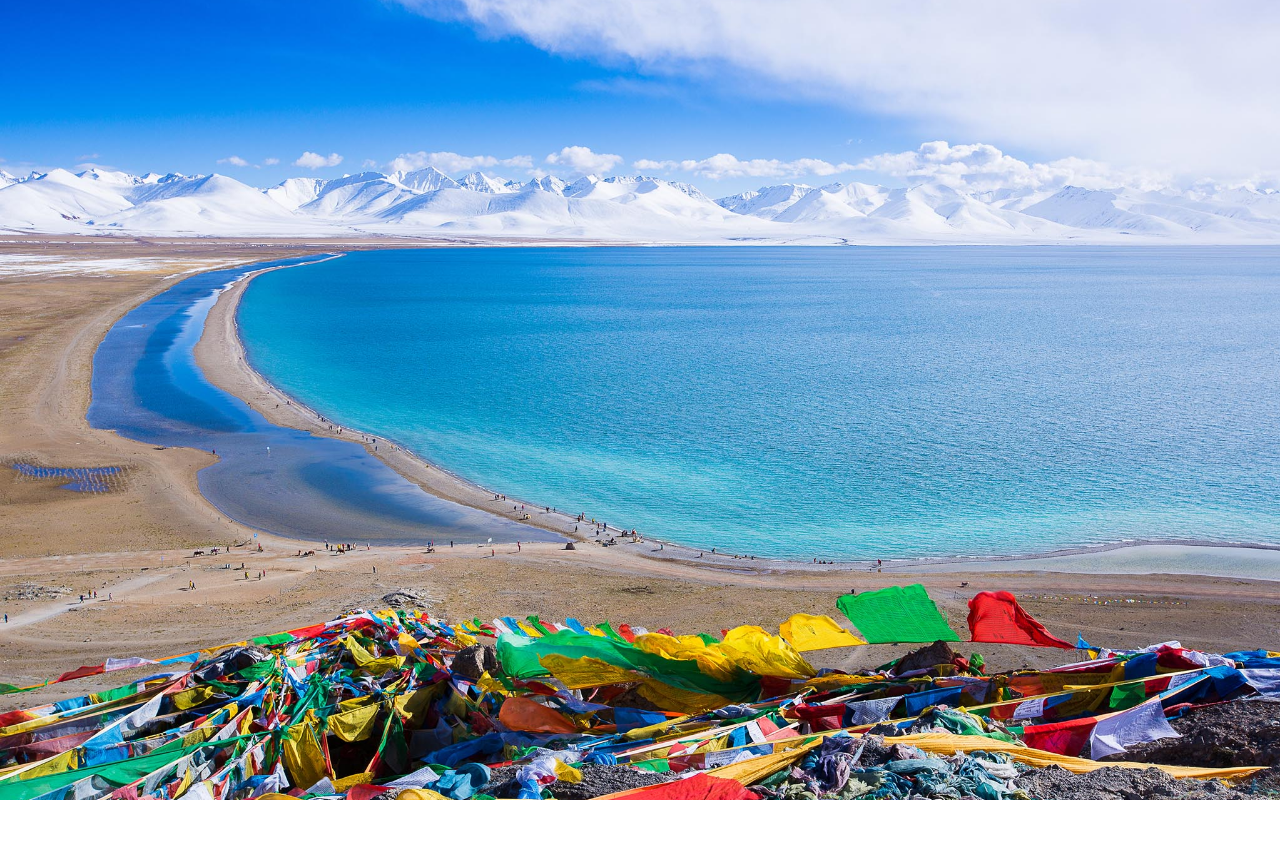
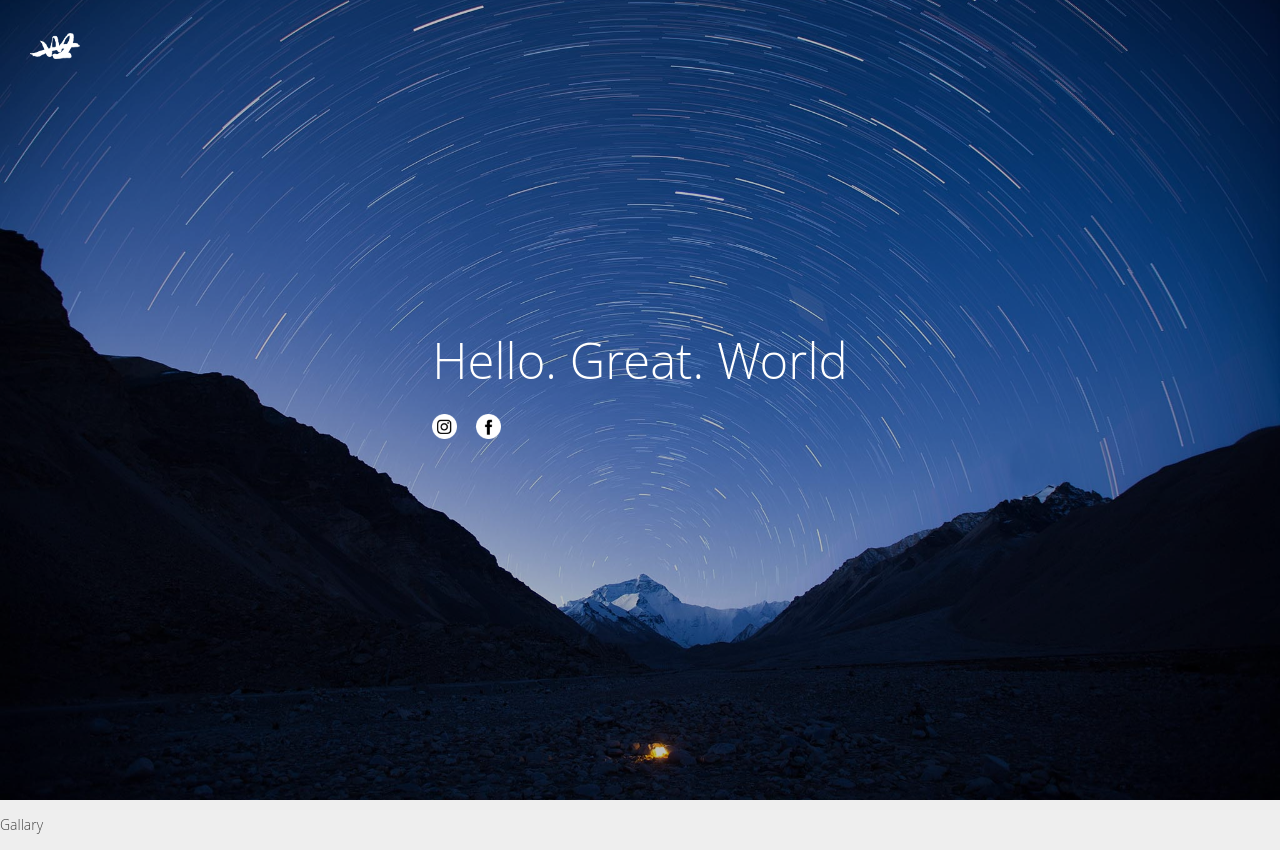
Before and after one commit to chensiding/Works, a plain HTML site: page index.html in a window 1280 px wide. Before the commit the page ends 800 px from the top, so only its background shows below. Drawn offline with nearby package versions, Linux system fonts and the light colour scheme.

Commit message:
Add icons

```diff
--- a/index.html
+++ b/index.html
@@ -7,12 +7,54 @@
         <script src="https://code.jquery.com/jquery-2.0.0.js"></script>
         <script src="js/uikit.min.js"></script>
         <script src="js/components/slideshow.min.js"></script>
+        <style>
+          body {
+            line-height: 50px;
+            font-weight: lighter;
+            color:#fff;
+            font-family: "Open Sans","Helvetica Neue",Helvetica,Arial,sans-serif;
+          }
+          a {
+            margin-right: 15px;
+            cursor: pointer;
+          }
+        </style>
     </head>
     <body>
       <div>
-        <ul class="uk-slideshow uk-slideshow-fullscreen" data-uk-slideshow="{autoplay:true, autoplayInterval:5000}">
+        <ul class="uk-slideshow uk-slideshow-fullscreen" data-uk-slideshow="{autoplay:true, autoplayInterval:7000}">
+          <li><img width="100%" height="100%" src="img/bg-0.jpg"></li>
           <li><img width="100%" height="100%" src="img/bg-1.jpg"></li>
+          <li><img width="100%" height="100%" src="img/bg-2.jpg"></li>
+          <li><img width="100%" height="100%" src="img/bg-3.jpg"></li>
+          <li><img width="100%" height="100%" src="img/bg-4.jpg"></li>
         </ul>
+        <div class="uk-position-cover" style="background-color:#000; opacity:0.25">
+        </div>
       </div>
+      <nav class="uk-navbar">
+        <ul class="uk-navbar-nav uk-hidden-small">
+          <li>Gallary</li>
+          <li></li>
+        </ul>
+        <a href="#my-id" class="uk-navbar-toggle uk-visible-small" data-uk-offcanvas></a>
+      </nav>
+      <div style="position:absolute; left:30px; top:20px;">
+        <img width="50px" src="img/shi.png"></img>
+      </div>
+      <div class="uk-position-cover uk-flex uk-flex-center uk-flex-middle" style="margin-bottom:0px">
+        <div uk-responsive-width	>
+          <p style="font-size:350%; ">Hello. Great. World</p>
+          <p style="uk-container-center">
+              <a href="https://www.instagram.com/hello_great_world/">
+                <img width="25px" src="img/ins_icon.png"></img>
+              </a>
+              <a href="https://www.bing.com">
+                <img width="25px" src="img/fb_icon.png"></img>
+              </a>
+          </p>
+        </div>
+      </div>
+
     </body>
 </html>
```
Also changed, not shown: img/bg-0.jpg (added), img/bg-2.jpg (added), img/bg-3.jpg (added), img/bg-4.jpg (added), img/fb_icon.png (added), img/ins_icon.png (added), img/shi.png (added), img/shi_icon.png (added).
